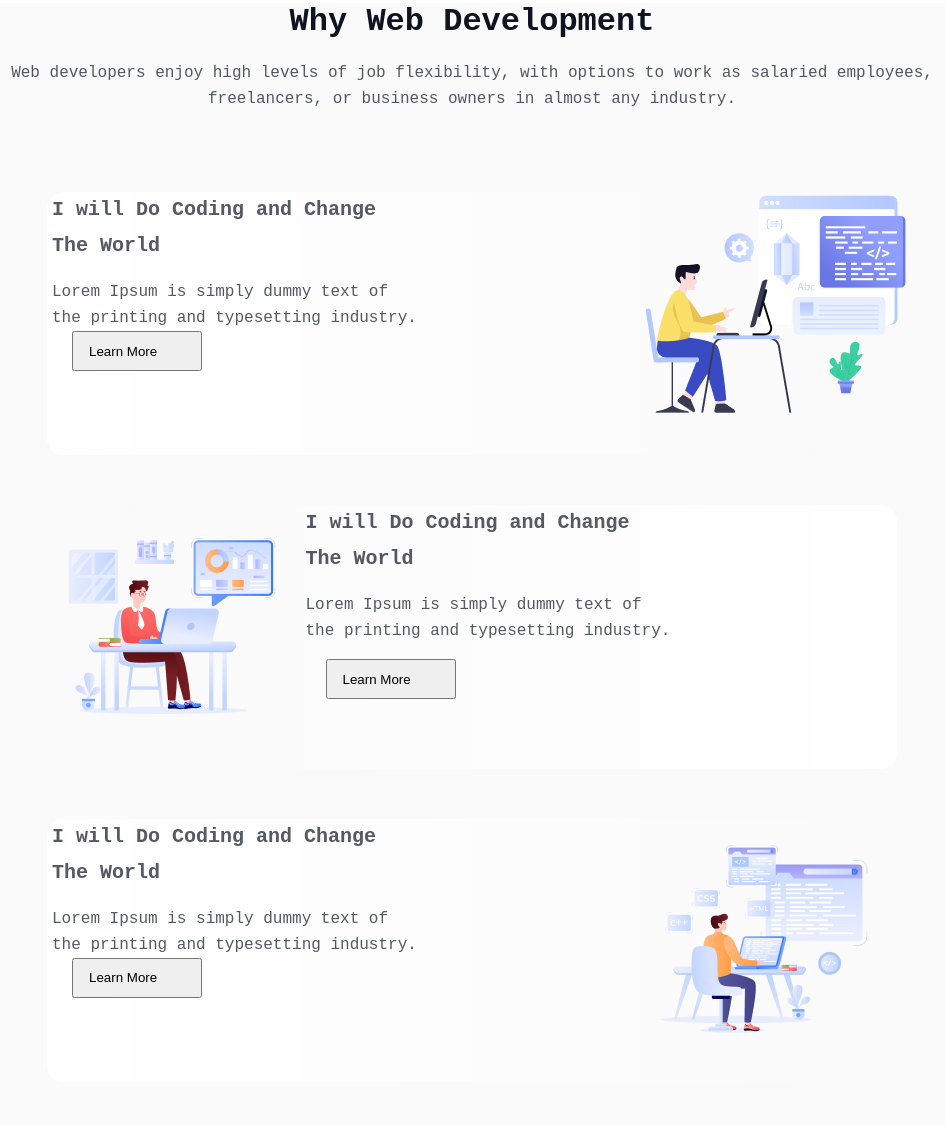
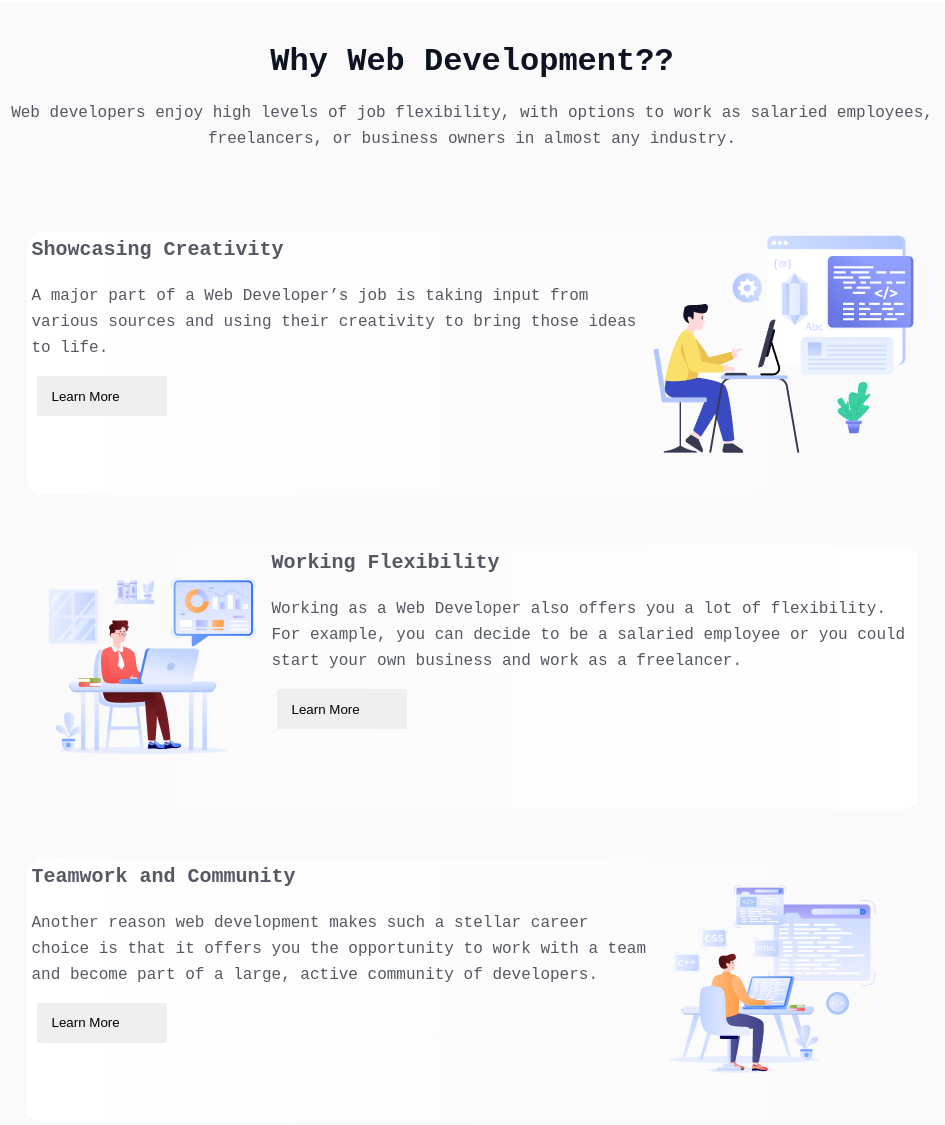
Before and after one commit to DilrubaShondha/assignment-1, a plain HTML site: page index.html in a window 1280 px wide. Shown: the part 744-1869 px from the top of the page, without its empty margins (168-1113 px from the left). Drawn offline with Linux system fonts and the light colour scheme; a web font is replaced by a local one.

```diff
--- a/index.html
+++ b/index.html
@@ -3,7 +3,7 @@
 <head>
     <meta charset="UTF-8">
     <meta name="viewport" content="width=device-width, initial-scale=1.0">
-    <title>Document</title>
+    <title>Assignment 1</title>
     <link rel="stylesheet" href="./style.css">
 </head>
 <body class="azeret-mono-normal">
@@ -17,8 +17,9 @@
                 <div class="banner-text">
                     <h1>"In the near future, I hope to
                         become a Developer.</h1>
-                        <p class="body-text">I am a student of CSE Department. So as a departmental subject , I introduced with Software Engineering. Then I decided to become a Software Engineer</p>
-                        <button>Contact with me</button>
+                    <p class="body-text">I am a student of CSE Department. So as a departmental subject , I introduced with Software        Engineering. Then I decided to become a Software Engineer</p>
+                    <a href="#footer"><button>Contact with me</button></a>
+
                 </div>
             </div>
         </div>
@@ -29,14 +30,14 @@
     <div class="body-container">
         <div class="body-content">
             <div class="text-container">
-                <h3 class="title">Why Web Development</h3>
+                <h3 class="title">Why Web Development??</h3>
                 <p class="body-text">Web developers enjoy high levels of job flexibility, with options to work as salaried employees, freelancers, or business owners in almost any industry.</p>
             </div>
             <div class="mini-sections">
                 <div class="part1 mini-section">
                     <div class="part1-text">
-                        <h4>I will Do Coding and Change <br> The World</h4>
-                        <p>Lorem Ipsum is simply dummy text of <br>the printing and typesetting industry.</p>
+                        <h4>Showcasing Creativity</h4>
+                        <p> A major part of a Web Developer’s job is taking input from various sources and using their creativity to bring those ideas to life.</p>
                         <button class="button-more">Learn More</button>
                     </div>
                     <div class="part1-image">
@@ -48,22 +49,20 @@
                         <img src="./assets/Group-3.png" alt="">
                     </div>
                     <div class="part2-text">
-                        <h4>I will Do Coding and Change <br> The World</h4>
-                        <p>Lorem Ipsum is simply dummy text of <br>the printing and typesetting industry.</p>
+                        <h4>Working Flexibility</h4>
+                        <p>Working as a Web Developer also offers you a lot of flexibility. For example, you can decide to be a salaried employee or you could start your own business and work as a freelancer.</p>
                         <button class="button-more">Learn More</button>
                     </div>
-
                 </div>
                 <div class="part1 mini-section">
                     <div class="part1-text">
-                            <h4>I will Do Coding and Change <br> The World</h4>
-                            <p>Lorem Ipsum is simply dummy text of <br>the printing and typesetting industry.</p>
+                        <h4>Teamwork and Community</h4>
+                        <p>Another reason web development makes such a stellar career choice is that it offers you the opportunity to work with a team and become part of a large, active community of developers.</p>
                         <button class="button-more">Learn More</button>
                     </div>
                     <div class="part1-image">
                         <img src="./assets/Group-4.png" alt="">
                     </div>
-
                 </div>
             </div>
 
@@ -126,20 +125,18 @@
             <div class="support-content-text">
                 <h1 class="title">I need support</h1>
                 <p class="body-text">Please contact us for any problem you faced.</p>
-
             </div>
             <div class="form">
                 <input type="email" name="" id="" placeholder="suggest me any feedback for me" />
                 <button id="submit-btn">Submit</button>
             </div>
         </div>
-
     </div>
 </secion>
 <!--support section ends-->
 </main>
 <!--footer section-->
-<footer class="footer">
+<footer class="footer" id="footer">
         <div class="footer-text">
             <h4>An Open Commitment by Dilruba Easmin</h4>
         </div>
--- a/style.css
+++ b/style.css
@@ -29,7 +29,7 @@
 /* banner starts here*/
 
 .banner-container{
-    background-image: url("/assets/Hero-bg.png");
+    background-image: url("./assets/Hero-bg.png");
     background-repeat: no-repeat;
     background-size: cover;
     width: 1350px;
@@ -95,7 +95,7 @@
     flex-direction: column;
 }
 .mini-section{
-    width: 946px;
+    width: 90%;
     height: 33%;
     margin-bottom: 32px;
     margin: 0 auto;
@@ -105,13 +105,16 @@
 .body-content{
     margin:75px;
 }
+.text-container{
+    padding-top: 40px;
+}
 
 .text-container h3{
     margin-bottom: 20px;
 
 }
-.part1, .part2, .part3{
-    width: 850px;
+.part2, .part1{
+    width: 90%;
     height: 300px;
     display: flex;
     flex-direction: row;
@@ -120,7 +123,7 @@
     margin-top: 20px;
 
 }
-.part1, .part3{
+.part1{
     background: linear-gradient(90.00deg, rgb(255, 255, 255),rgba(255, 255, 255, 0) 100%);
 }
 
@@ -129,10 +132,15 @@
 }
 .part1-text{
     width: 70%;
-
+}
+.part1-image{
+    width: 30%;
 }
 .part2-image{
     width: 30%;
+}
+.part2-text{
+    text-align: right;
 }
 
 .part2-text h4{
@@ -170,7 +178,9 @@
     letter-spacing: 0%;
     text-align: left;
     opacity: 0.7;
-    margin-top: 15px;}
+    margin-top: 15px;
+    margin-bottom: 15px;
+}
 .button-more{
     width: 130px;
     height: 40px;
@@ -178,11 +188,9 @@
     align-items: center;
     padding: 15px;
     margin: 0px auto;
-    margin-left: 20px;
-}
+    margin-left: 5px;
+    border: none;
 
-.part1-image{
-    width: 30%;
 }
 
  /* 3 parts ends here*/
@@ -191,7 +199,8 @@
     width: 1140px;
     height: 750px;
     margin: 0 auto;
-    margin-top: 140px;
+    margin-top: 100px;
+    margin-bottom: 30px;
 
  }
 
@@ -214,8 +223,8 @@
     width: 1140px;
     height: 460px;
     margin: 0 auto;
-    margin-top: 140px;
-    margin-bottom: 140px;
+    margin-top: 50px;
+    margin-bottom: 80px;
   }
 .skill-title-container {
     display: flex;
@@ -309,7 +318,6 @@
   .support-content input {
     box-sizing: border-box;
     border-radius: 8px;
-
     background: rgb(255, 255, 255);
     width: 500px;
     height: 50px;
@@ -318,6 +326,7 @@
     justify-content: flex-start;
     align-items: center;
     padding: 19px 20px 19px 20px;
+    border: none;
   }
 
 #submit-btn {
```
Also changed, not shown: 3 other files. Lines whose indentation alone changed are shown as unchanged.
